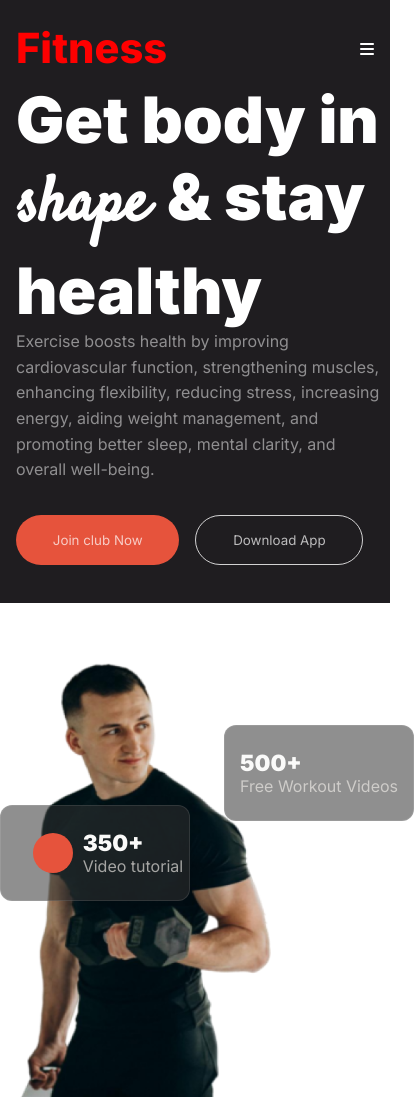
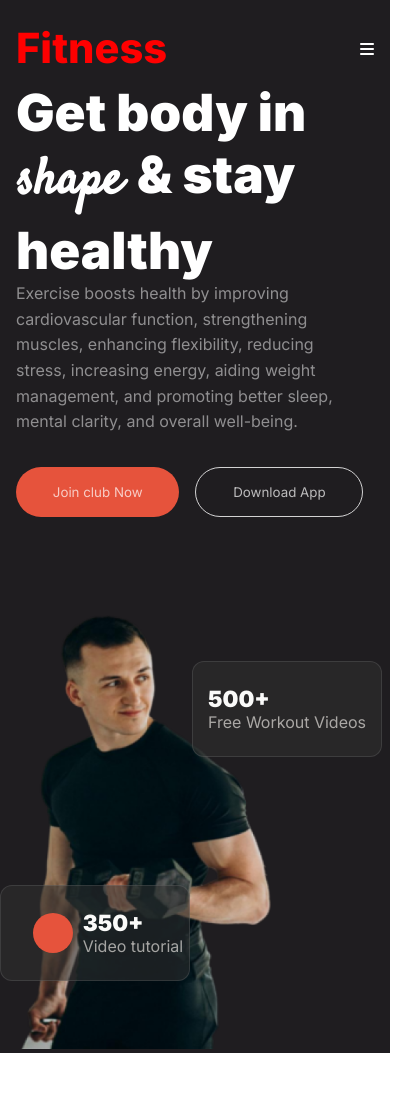
Before and after one commit to engrsakib/personal-Health-Tracker, a plain HTML site: page index.html in a window 390 px wide. Shown: the whole page, 414 px wide, since content can reach past the window. After the commit the page ends 1069 px from the top, so only its background shows below. Drawn offline with Linux system fonts and the light colour scheme.

Commit message:
headder bar fully responsive

```diff
--- a/style/desktop.css
+++ b/style/desktop.css
@@ -20,7 +20,7 @@
 
 /* navBar style here */
 .head {
-  max-height: 37.7rem;
+  max-height: 39.7rem;
 }
 .nav {
   width: 80%;
--- a/style/mobile.css
+++ b/style/mobile.css
@@ -16,15 +16,28 @@
     cursor: pointer;
   }
   /* head menu added */
+  .head{
+    width: 100%;
+    max-height: 70rem;
+  }
+  .headArticle{
+    width: 100%;
+    margin: 0;
+  }
+  .headArticle h3{
+    margin-right: 0;
+    width: 100%;
+    font-size: 3.2rem;
+    display: inline;
+  }
   .headContaint {
     flex-direction: column;
-    width: 100%;
-    min-height: 55rem;
+    width: 95%;
     margin: 1rem;
     gap: 5rem;
   }
   .headArticle p {
-    margin-right: 1rem;
+    margin-right: 2rem;
   }
   .headArticle {
     width: 100%;
@@ -33,20 +46,20 @@
     width: 100%;
   }
   .articleImg {
-    width: 80%;
+    width: 100%;
   }
   .articleImg img {
     width: 100%;
   }
   .headImgBox11 {
     left: -1rem;
-    top: 10rem;
+    top: 18rem;
     width: 190px;
     height: 96px;
   }
   .headImgBox12 {
-    top: 5rem;
-    left: 13rem;
+    top: 4rem;
+    left: 11rem;
     width: 190px;
     height: 96px;
   }
```
